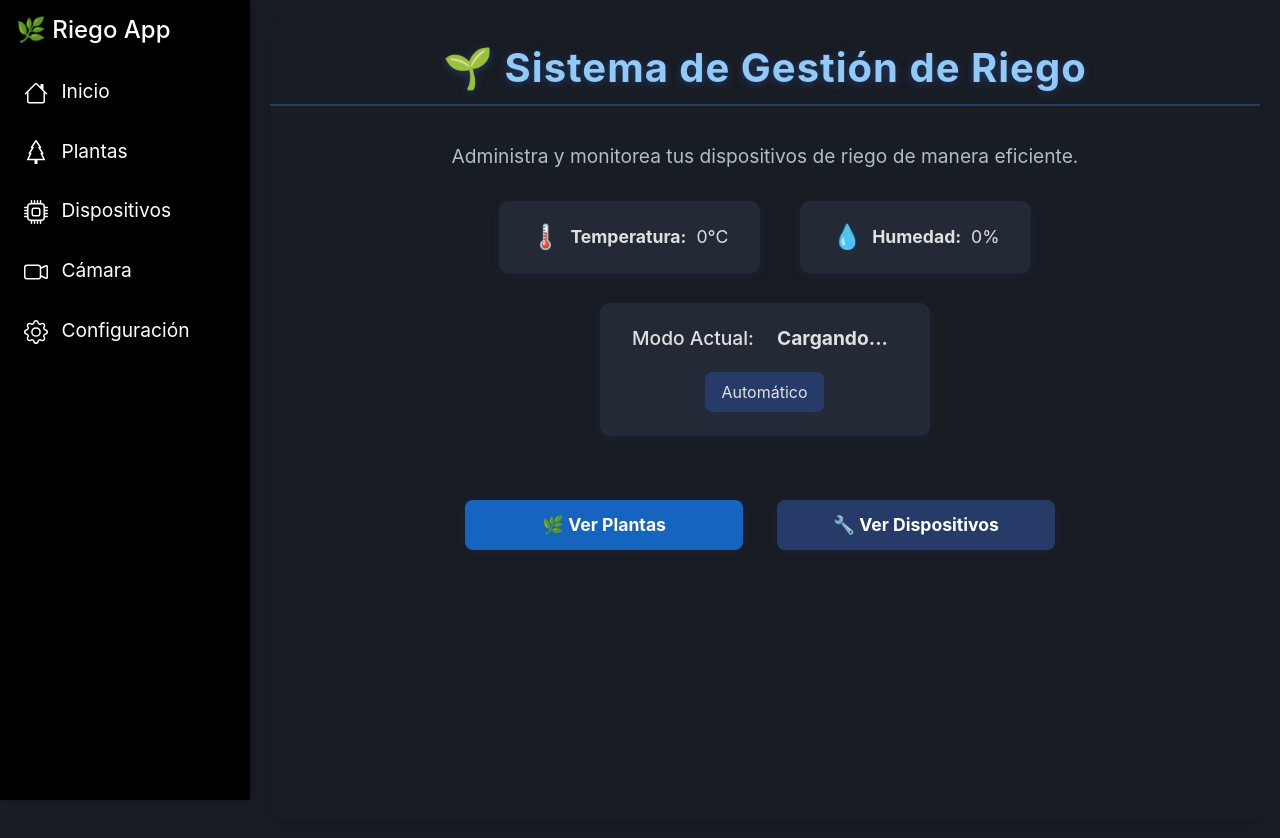
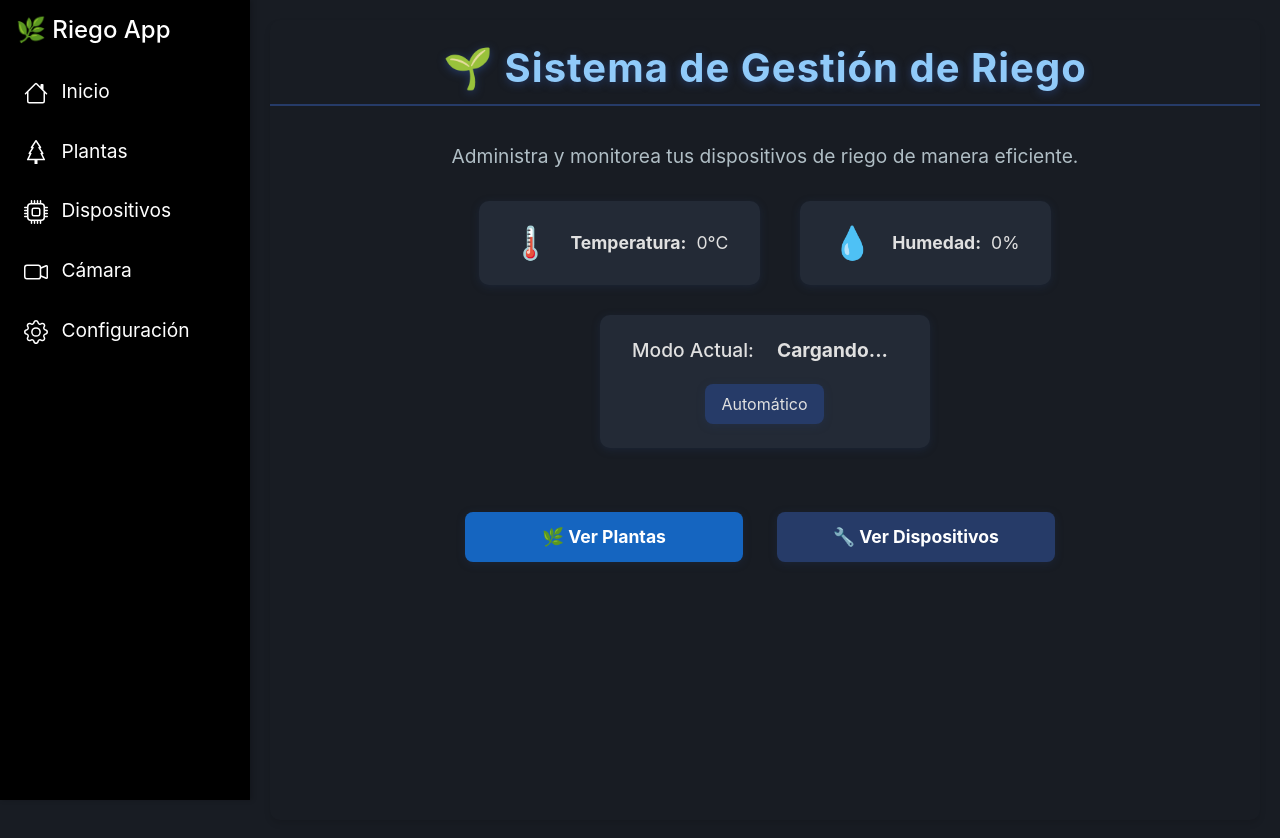
Before and after one commit to sgavela12/frontend-riego, a React (Create React App) app: page / in a window 1280 px wide. Built offline with nearby package versions, Linux system fonts and the light colour scheme; no server answers.

Commit message:
Ajustar el tamaño de fuente y el margen del icono para mejorar la alineación y la presentación visual en la interfaz.

```diff
--- a/src/css/Home.css
+++ b/src/css/Home.css
@@ -61,7 +61,9 @@ body {
 }
 
 .icon {
-  font-size: 1.5rem;
+  font-size: 2rem;
+  margin-right: 10px;
+  vertical-align: middle;
 }
 
 /* Ajustar el contenido principal */
```
